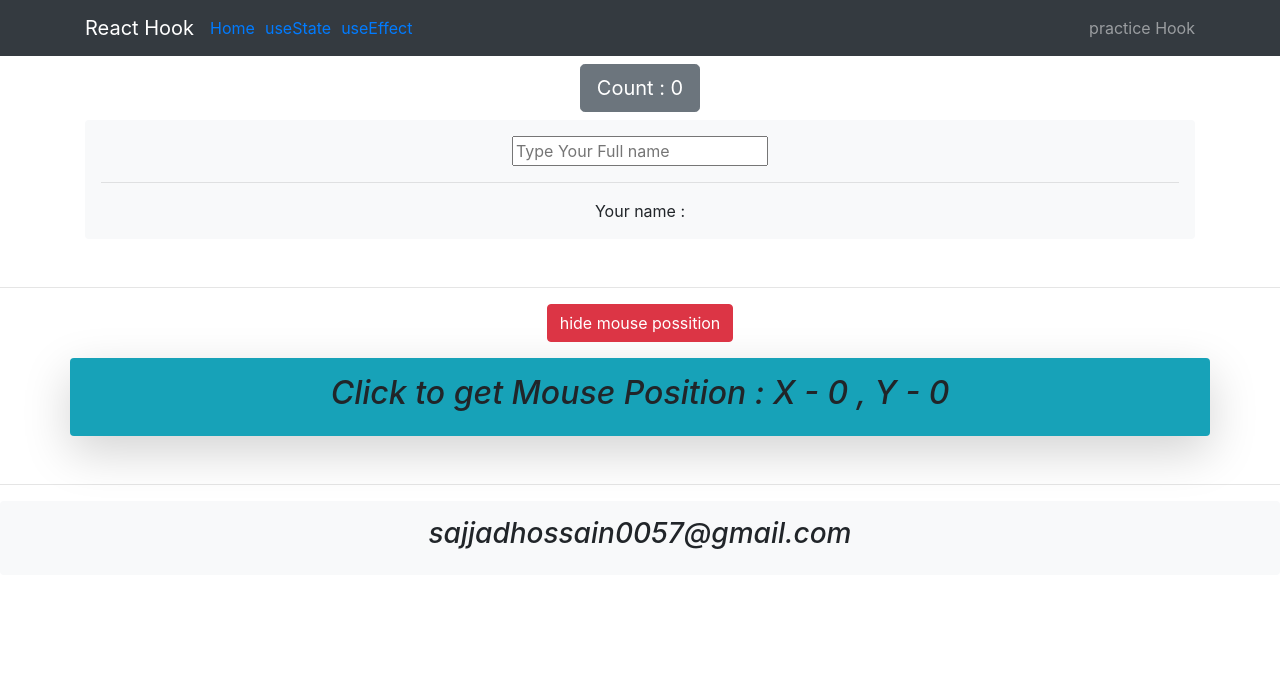
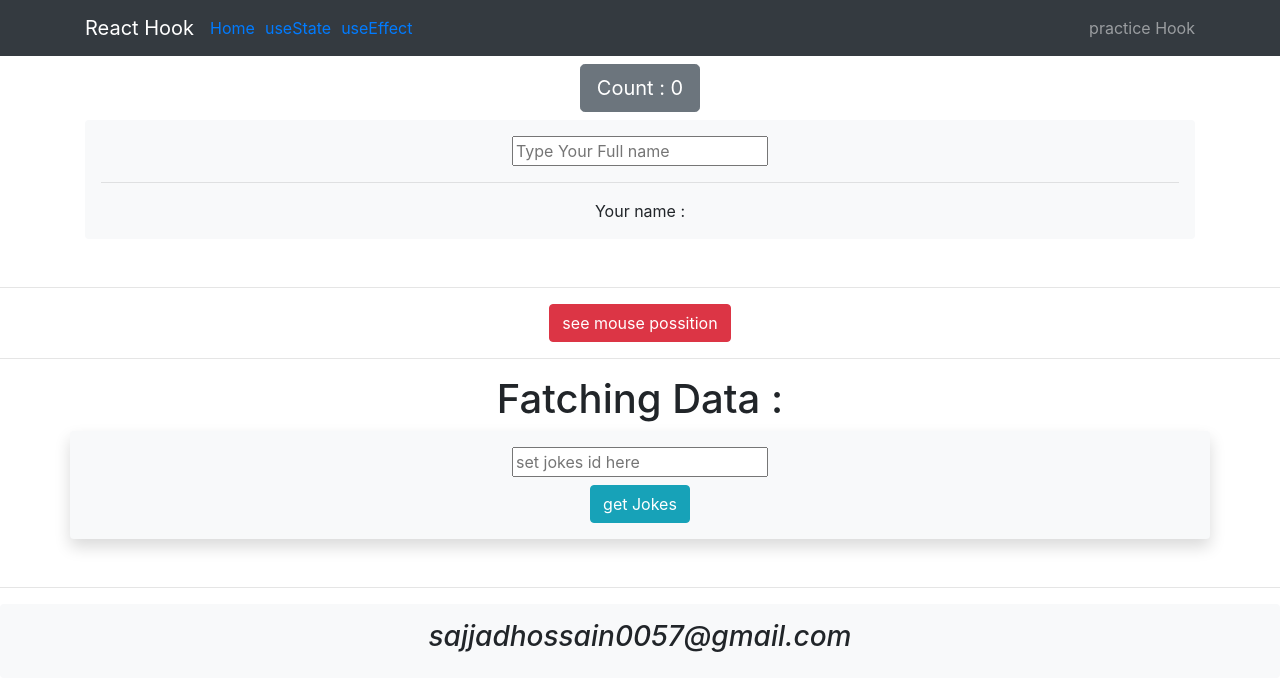
Before and after one commit to sajjad0057/React-Hook, a React (Create React App) app: page /useEffect in a window 1280 px wide. Shown: the top 690 px of the page. Built offline with nearby package versions, Linux system fonts and the light colour scheme; no server answers.

Commit message:
Fetching data with useEffect

```diff
--- a/package.json
+++ b/package.json
@@ -6,6 +6,7 @@
     "@testing-library/jest-dom": "^5.11.6",
     "@testing-library/react": "^11.2.2",
     "@testing-library/user-event": "^12.6.0",
+    "axios": "^0.21.1",
     "bootstrap": "^4.5.3",
     "react": "^17.0.1",
     "react-dom": "^17.0.1",
--- /dev/null
+++ b/src/components/Body/useEffect/FatchingData.jsx
@@ -0,0 +1,60 @@
+import React, {useState,useEffect} from 'react'
+import axios from "axios";
+
+const FatchingData = () => {
+    const [post,setPost] = useState({ })
+    const [id, setId] = useState(null)
+    const [jokesNo,setJokesNo] = useState(null)
+
+    const handleJokesFetch = ()=>{
+        setJokesNo(id)
+    }
+    console.log("post",post);
+    useEffect(()=>{
+
+        axios.get(`https://jsonplaceholder.typicode.com/posts/${jokesNo}`)
+        .then(res=>{
+
+            setPost(res.data)
+
+
+        })
+        .catch(err=>console.log(err))
+
+
+    },[jokesNo])
+
+    let joke = null
+
+    if(jokesNo !==null){
+        joke = (
+            <div className="bg-light mt-3">
+                <h3><i>Title : {post.title}</i></h3>
+                <hr/>
+                <p>
+                    {post.body}
+                </p>
+
+            </div>
+        )
+    }
+
+    return (
+        <div class="shadow p-3 mb-5 bg-light rounded container">
+            <input
+            type="text"
+            value = {id}
+            placeholder = "set jokes id here"
+            onChange = {(e)=>setId(e.target.value)}
+            />
+            <br/>
+            <button onClick={handleJokesFetch} className="btn btn-info mt-2">get Jokes</button>
+            {joke}
+
+
+        </div>
+
+    )
+}
+
+export default FatchingData
--- a/src/components/Body/useEffect/HookMouse.jsx
+++ b/src/components/Body/useEffect/HookMouse.jsx
@@ -18,7 +18,7 @@ const HookMouse = () =>{
         window.addEventListener("click",MousePossition)
         return()=>{
             console.log("called when component UnMount");    // return func call once into useEffect when component will be unmount,
-            window.removeEventListener("click",MousePossition)  //(so we can write clean up cade into return func)
+            window.removeEventListener("click",MousePossition)  //(so we can write clean up code into return func)
         }
     },[])
     return (
@@ -30,7 +30,7 @@ const HookMouse = () =>{
 }
 
 const Mouse =()=>{
-    const [btn,btnToggle] = useState (true)
+    const [btn,btnToggle] = useState (false)
     return (
         <div >
              <button className="btn btn-danger" onClick={()=>btnToggle(!btn)}>{btn?"hide mouse possition":"see mouse possition"}</button>
--- a/src/components/Body/useEffect/useEffect.jsx
+++ b/src/components/Body/useEffect/useEffect.jsx
@@ -1,5 +1,6 @@
 import React from "react";
 import ChangeTitle from "./ChangeTitle";
+import FatchingData from "./FatchingData";
 import Mouse from "./HookMouse";
 
 
@@ -9,6 +10,14 @@ const UseEffect = () =>{
             <ChangeTitle/>
             <hr/>
             <Mouse/>
+            <hr/>
+            <div>
+                <h1>
+                    Fatching Data :
+                </h1>
+                <FatchingData/>
+            </div>
+
 
         </div>
     )
```
Also changed, not shown: 2 other files (tests, documents, lock files or other folders).
